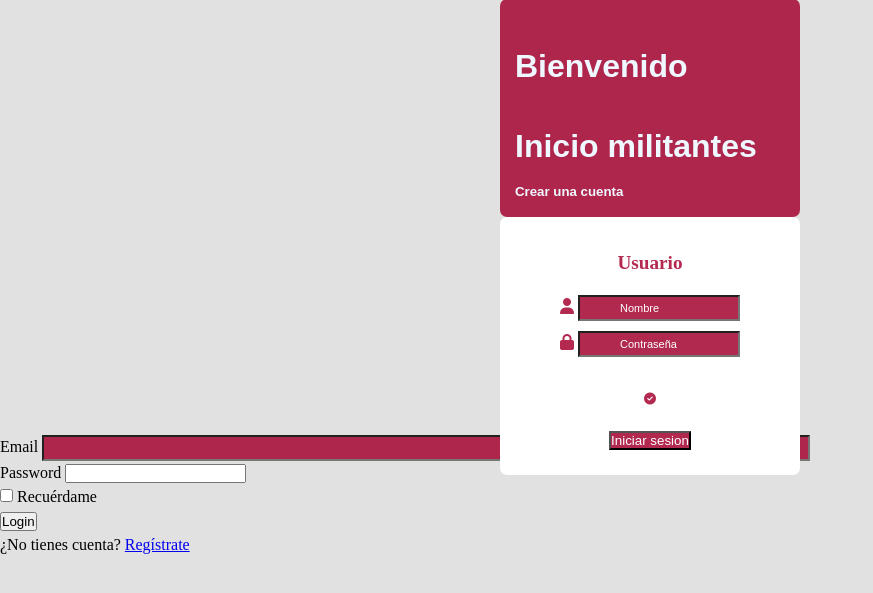
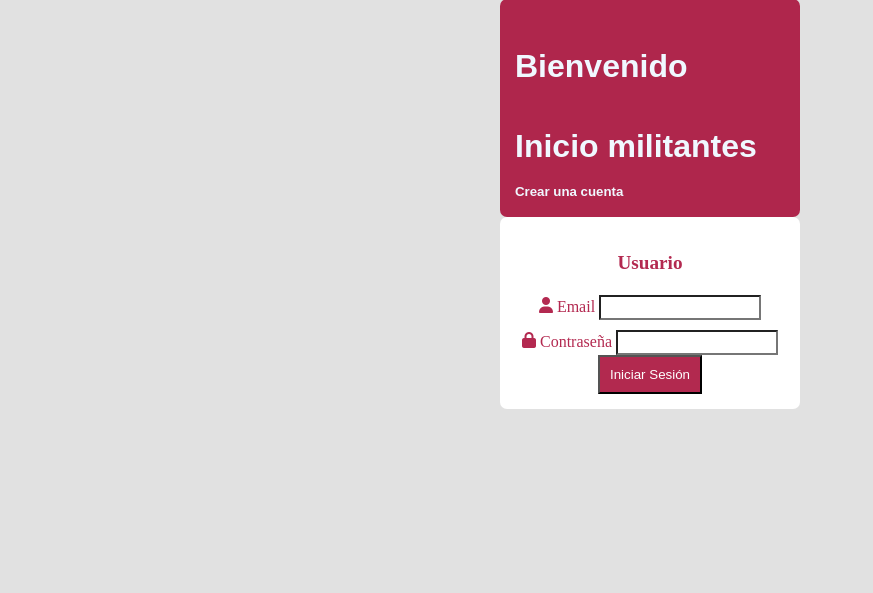
Before and after one commit to ShadowYone877/hack2025, a Flask app: page /login in a window 1280 px wide. Shown: the part 51-644 px from the top of the page, without its empty margins (0-873 px from the left). Run offline with Flask 3, Linux system fonts and the light colour scheme; parts of the project's set-up code (start-up, migrations or seed data) failed here and were passed over; some libraries are stand-ins or nearby versions.

Commit message:
login complete with css

```diff
--- a/app/admin/templates/admin/index.html
+++ b/app/admin/templates/admin/index.html
@@ -1,7 +1,7 @@
 {% extends "base_template.html" %}
 
 {% block title %}
-    Miniblog | Admin
+    Admin
 {% endblock %}
 
 {% block content %}
--- a/app/auth/forms.py
+++ b/app/auth/forms.py
@@ -15,6 +15,6 @@ class SignupForm(FlaskForm):
 
 class LoginForm(FlaskForm):
     email = StringField('Email', validators=[DataRequired()])
-    password = PasswordField('Password', validators=[DataRequired()])
+    password = PasswordField('Contraseña', validators=[DataRequired()])
     remember_me = BooleanField('Recuérdame')
-    submit = SubmitField('Login')
+    submit = SubmitField('Iniciar Sesión')
--- a/app/auth/routes.py
+++ b/app/auth/routes.py
@@ -59,6 +59,7 @@ def login():
             next_page = request.args.get('next')
             if not next_page or url_parse(next_page).netloc != '':
                 next_page = url_for('public.index')
+
             return redirect(next_page)
     return render_template('auth/login_form.html', form=form)
 
--- a/app/auth/templates/auth/login_form.html
+++ b/app/auth/templates/auth/login_form.html
@@ -15,30 +15,48 @@
     <h3 class="us">Usuario</h3>
     <div>
         <i class="access"></i>
-        <form>
+        <form action="" method="post" novalidate>
+            {{ form.hidden_tag() }}
 
-            <i class="fa-solid fa-user"></i>
+            <div>
+                <i class="fa-solid fa-user"></i>
+                {{ form.email.label }}
+                {{ form.email(class_="form-control-text")}}<br>
+                {% for error in form.email.errors %}
+                <h1 style="color: red;">{{ error }}</h1>
+                {% endfor %}
+            </div>
             <!--fas indica que se usando la categoría "Solid" de Font Awesome y fa-user es el nombre de nuestro icono que stamos utilizando-->
-            <label><input type="text" name="Nombre" placeholder="Nombre"></label>
+            <!-- <label><input type="text" name="Nombre" placeholder="Nombre"></label> -->
             <!--placeholder se refiere a texto adicional-->
 
-            <br><i class="fa-solid fa-lock"></i>
-            <label><input type="text" password="Contraseña" placeholder="Contraseña"></label>
+            <div>
+                <i class="fa-solid fa-lock"></i>
+                {{ form.password.label }}
+                {{ form.password(class_="form-control-text")}}<br>
+                {% for error in form.password.errors %}
+                <span style="color: red;">{{ error }}</span>
+                {% endfor %}
+            </div>
+            <div>
+                {{ form.submit(class_="butt") }}
+            </div>
+            <!-- <label><input type="text" password="Contraseña" placeholder="Contraseña"></label> -->
 
         </form>
 
-        <div class="remember">
+        <!-- <div class="remember">
             <br>
-            <i class="fas fa-check-circle"></i>
+            <i class="fas fa-check-circle"></i> -->
             <!-- <h5>
                 <div>Recuerdame &emsp;&emsp;&emsp;&emsp; ¿Olvidaste tu Contraseña?
                 </div>
             </h5> -->
-        </div>
-        <h3><button class="butt">Iniciar sesion</button></h3>
+        <!-- </div> -->
+        <!-- <h3><button class="butt">Iniciar sesion</button></h3> -->
     </div>
 </div>
-<form action="" method="post" novalidate>
+<!-- <form action="" method="post" novalidate>
     {{ form.hidden_tag() }}
     <div>
         {{ form.email.label }}
@@ -59,6 +77,6 @@
         {{ form.submit() }}
     </div>
 </form>
-</div>
-<div>¿No tienes cuenta? <a href="{{ url_for('auth.show_signup_form') }}">Regístrate</a></div>
+</div> -->
+<!-- <div>¿No tienes cuenta? <a href="{{ url_for('auth.show_signup_form') }}">Regístrate</a></div> -->
 {% endblock %}
--- a/app/public/routes.py
+++ b/app/public/routes.py
@@ -26,7 +26,8 @@ def index():
     if current_user.is_authenticated:
         return redirect(url_for('admin.index'))
     else:
-        return redirect(url_for('auth.login'))
+        # return redirect(url_for('auth.login'))
+        return render_template('public/index.html')
 
 
 # @public_bp.route("/p/<string:slug>/", methods=['GET', 'POST'])
--- a/app/static/css/login.css
+++ b/app/static/css/login.css
@@ -13,7 +13,6 @@
     color: rgba(172, 22, 64, 0.918);
 }
 
-.cont {}
 
 .Bv > .cont {
     position: relative;
@@ -30,7 +29,6 @@
 
 }
 
-.contenedor {}
 
 .contenedor {
     border-radius: 7px;
@@ -46,23 +44,21 @@
     align-items: center;
 }
 
-input[type=text] {
+.form-control-text {
     /*input sobre el nombre y contraseña del usuario*/
     margin-top: 10px;
     /*es el margen que tiene un boton de otro*/
-    padding: 5px;
+    padding: 3px 2px;
     width: 60%;
+    height: 25px;
     font-size: 11px;
     /*es el acercamiento de la letra */
     font-weight: 6px;
     /*el grosor de la letra*/
-    background-color: rgba(172, 22, 64, 0.918);
-
-    background-image: url('');
+    background-color: var(--white);
     /*intento de poner el icono dentro del boton */
     background-position: 10px 10px;
     background-repeat: no-repeat;
-    padding-left: 40px;
 }
 
 input::placeholder {
@@ -84,6 +80,7 @@ input::placeholder {
     text-align: center;
     background-color: rgba(172, 22, 64, 0.918);
     color: white;
+    padding: 10px;
 
 }
 
--- a/app/templates/404.html
+++ b/app/templates/404.html
@@ -1,5 +1,6 @@
 {% extends 'base_template.html' %}
 
 {% block content %}
-    Ooops!! La página que buscas no existe
+    <h1>Ooops!! La página que buscas no existe</h1>
+
 {% endblock %}
--- a/migrations/versions/2bf8ce8c32c9_añade_modelo_comment.py
+++ b/migrations/versions/2bf8ce8c32c9_añade_modelo_comment.py
@@ -18,6 +18,9 @@ def upgrade():
     sa.Column('lastname', sa.String(length=80), nullable=False),
     sa.Column('email', sa.String(length=256), nullable=False),
     sa.Column('password', sa.String(length=128), nullable=False),
+    sa.Column('local_phone', sa.String(length=10), nullable=False),
+    sa.Column('mobile_phone', sa.String(length=10), nullable=False),
+    sa.Column('clave_elector', sa.String(length=128), nullable=False),
     sa.Column('is_admin', sa.Integer(), nullable=True),
     sa.PrimaryKeyConstraint('id'),
     sa.UniqueConstraint('email')
```
Also changed, not shown: app/public/templates/public/index.html (+2 -25 lines), migrations/versions/cb86527f8105_initial_database.py (+7 -0 lines), 1 other file.
